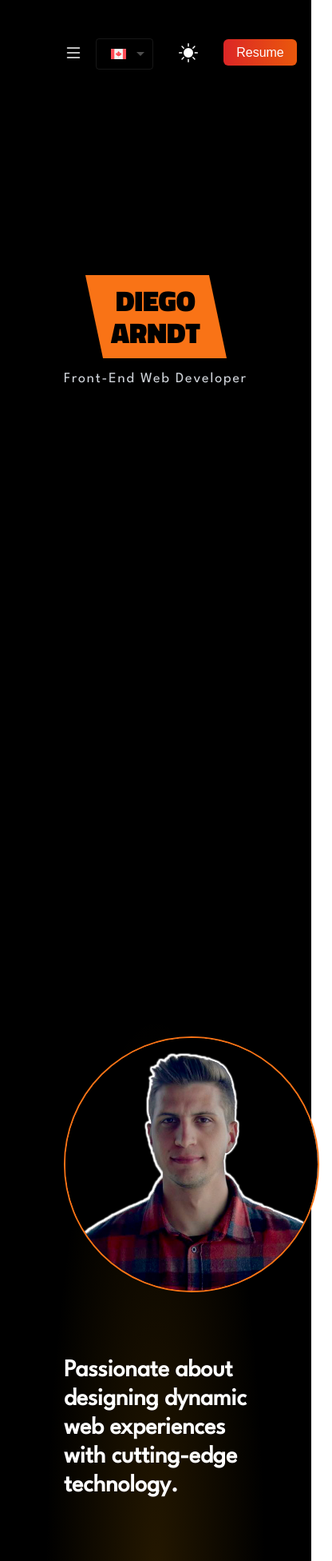
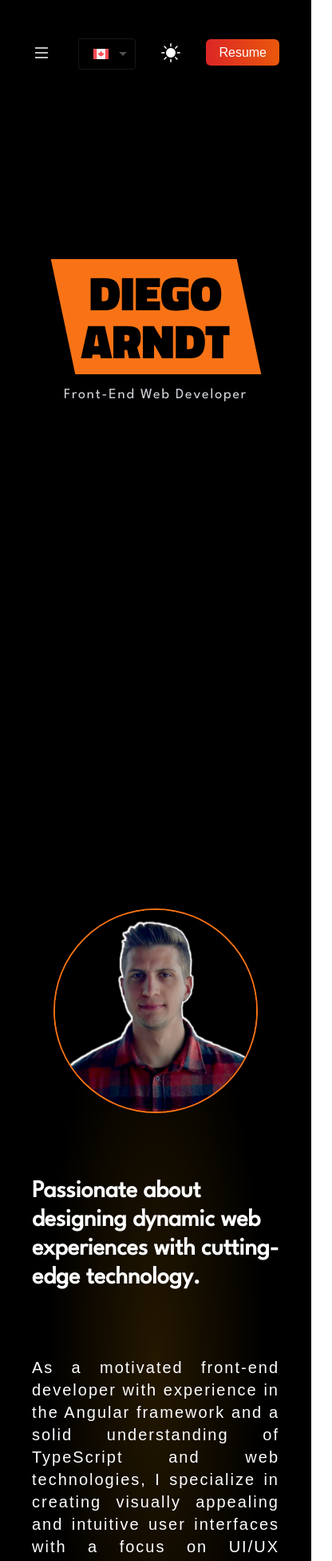
Before and after one commit to diegoarndt/arndt-portfolio, a Next.js app: page / in a window 390 px wide. Shown: the top 1952 px of the page at 80% size, 416 px wide, since content can reach past the window. Built offline with nearby package versions, Linux system fonts and the light colour scheme.

Commit message:
Mobile style adjustments

```diff
--- a/components/about.js
+++ b/components/about.js
@@ -3,8 +3,8 @@ import Image from 'next/image';
 
 const About = ({ translation }) => {
   return (
-    <div className='max-w-screen-md lg:max-w-screen-lg xl:max-w-screen-xl mx-auto p-20'>
-      <div className='mx-auto mt-20 lg:mt-16 border-2 border-orange-500 rounded-full relative overflow-hidden h-80 w-80 lg:h-96 lg:w-96'>
+    <div className='max-w-screen-md lg:max-w-screen-lg xl:max-w-screen-xl mx-auto p-10 lg:p-20'>
+      <div className='mx-auto mt-20 lg:mt-16 border-2 border-orange-500 rounded-full relative overflow-hidden w-64 h-64 md:h-80 md:w-80 lg:h-96 lg:w-96'>
         <Image
           src={myself}
           alt='profile-picture'
--- a/components/career.js
+++ b/components/career.js
@@ -10,7 +10,7 @@ import vail from '../public/vail-logo.jpeg';
 import veralogica from '../public/veralogica-logo.jpeg';
 import humber from '../public/humber-logo.jpeg';
 
-const Career = ({ translation }) => {
+const Career = ({ translation, isLgScreen }) => {
   const careerTimeline = [
     {
       link: 'https://www.sc.senai.br/',
@@ -93,7 +93,7 @@ const Career = ({ translation }) => {
   ];
 
   return (
-    <div className='container max-w-screen-md lg:max-w-screen-lg xl:max-w-screen-xl mx-auto px-20 w-full h-full'>
+    <div className='container max-w-screen-md lg:max-w-screen-lg xl:max-w-screen-xl mx-auto px-10 lg:px-20 w-full h-full'>
       <div className='text-gray-500 dark:text-white'>
         <p className='text-2xl lg:text-3xl font-bold border-b-4 border-gray-500 py-2 inline'>
           {translation.careerTitle}
@@ -102,7 +102,7 @@ const Career = ({ translation }) => {
       </div>
       <div className='relative wrap overflow-hidden h-full py-8'>
         <div
-          className='border-2-2 absolute border-opacity-20 border-gray-600 dark:border-gray-300 h-full border'
+          className='border-2-2 absolute border-opacity-20 border-gray-600 dark:border-gray-300 h-full border hidden lg:block'
           style={{ left: '50%' }}
         ></div>
 
@@ -126,25 +126,25 @@ const Career = ({ translation }) => {
             return (
               <div
                 key={index}
-                className={`mb-8 flex justify-between items-center w-full ${timelineDirection}`}
+                className={`mb-8 flex justify-between items-center w-full ${isLgScreen && timelineDirection}`}
               >
-                <div className='order-1 w-5/12'></div>
+                <div className='order-1 w-5/12 hidden lg:block'></div>
                 <div className='z-20 flex items-center order-1 w-10 h-10'>
-                  <Link href={`${link}`} passHref={true}>
+                  <Link href={link} passHref={true}>
                     <a
                       target='_blank'
                       rel='noopener noreferrer'
                       className='hover:scale-110'
                     >
-                      <img className='rounded-full' src={`${logo}`} />
+                      <img className='rounded-full' src={logo} alt={title} />
                     </a>
                   </Link>
                 </div>
                 <div
-                  className={`order-1 rounded-lg shadow-xl w-5/12 px-6 py-4 relative ${bgColor}`}
+                  className={`order-1 rounded-lg shadow-xl w-10/12 lg:w-5/12 px-6 py-4 relative ${bgColor}`}
                 >
                   <img
-                    src={`${bgImage}`}
+                    src={bgImage}
                     className='absolute inset-0 w-full h-full object-cover opacity-10 hover:opacity-30'
                   />
                   <div className='relative w-fit'>
--- a/components/contact.js
+++ b/components/contact.js
@@ -34,7 +34,7 @@ const Contact = ({ translation }) => {
   return (
     <div>
       <form
-        className='h-full max-w-screen-md lg:max-w-screen-lg xl:max-w-screen-xl px-20'
+        className='h-full max-w-screen-md lg:max-w-screen-lg xl:max-w-screen-xl px-10 lg:px-20'
         onSubmit={onSubmitWithConfetti}
       >
         <h3 className='flex justify-center font-bold text-orange-500 dark:text-white text-xl md:text-2xl lg:text-3xl xl:text-4xl max-w-lg lg:max-w-2xl xl:max-w-4xl'>
--- a/components/landing.js
+++ b/components/landing.js
@@ -20,7 +20,7 @@ const Landing = ({ translation }) => {
 
   return (
     <div className='text-center p-10 py-10 absolute inset-0 flex flex-col items-center justify-center'>
-      <h2 className='relative py-3 font-bold text-4xl sm:text-7xl md:text-8xl lg:text-9xl group cursor-default mx-auto w-1/2 lg:w-full max-w-lg'>
+      <h2 className='relative py-3 font-bold text-6xl sm:text-8xl lg:text-9xl group cursor-default mx-auto w-9/12 max-w-lg'>
         <span className='relative z-10 text-orange-500 dark:text-black group-hover:text-black dark:group-hover:text-orange-500 pointer-events-none'>
           DIEGO ARNDT
         </span>
--- a/components/nav.js
+++ b/components/nav.js
@@ -31,7 +31,7 @@ const Nav = ({
   };
 
   return (
-    <nav className='py-10 px-20 flex justify-between sticky top-0 z-50 bg-gray-200 dark:bg-black dark:text-white'>
+    <nav className='py-10 px-10 lg:px-20 flex justify-between sticky top-0 z-50 bg-gray-200 dark:bg-black dark:text-white'>
       <div className='lg:hidden flex items-center'>
         <button onClick={() => setMenuOpen(!isMenuOpened)}>{menuIcon}</button>
       </div>
--- a/components/skills.js
+++ b/components/skills.js
@@ -117,7 +117,7 @@ const Skills = ({ translation }) => {
   ];
 
   return (
-    <div className='flex flex-col justify-center w-full h-full max-w-screen-md lg:max-w-screen-lg xl:max-w-screen-xl mx-auto px-20 text-white'>
+    <div className='flex flex-col justify-center w-full h-full max-w-screen-md lg:max-w-screen-lg xl:max-w-screen-xl mx-auto px-10 lg:px-20 text-white'>
       <div className='pb-10'>
         <div className='text-gray-500 dark:text-white'>
           <p className='text-2xl lg:text-3xl font-bold border-b-4 border-gray-500 py-2 inline'>
--- a/pages/index.js
+++ b/pages/index.js
@@ -100,7 +100,7 @@ export default function Home(props) {
           <Landing translation={translation} />
         </section>
 
-        <section className='min-h-screen pt-40 section-bg' id='about'>
+        <section className='min-h-screen pt-10 lg:pt-40 section-bg' id='about'>
           <About translation={translation} />
         </section>
 
@@ -109,11 +109,11 @@ export default function Home(props) {
         </section>
 
         <section className='min-h-screen pt-40 section-bg' id='career'>
-          <Career translation={translation} />
+          <Career translation={translation} isLgScreen={isLgScreen} />
         </section>
 
         <section
-          className='min-h-screen flex justify-center items-center section-bg'
+          className='min-h-screen pt-20 flex justify-center items-center section-bg'
           id='contact'
         >
           <Contact translation={translation} />
```
